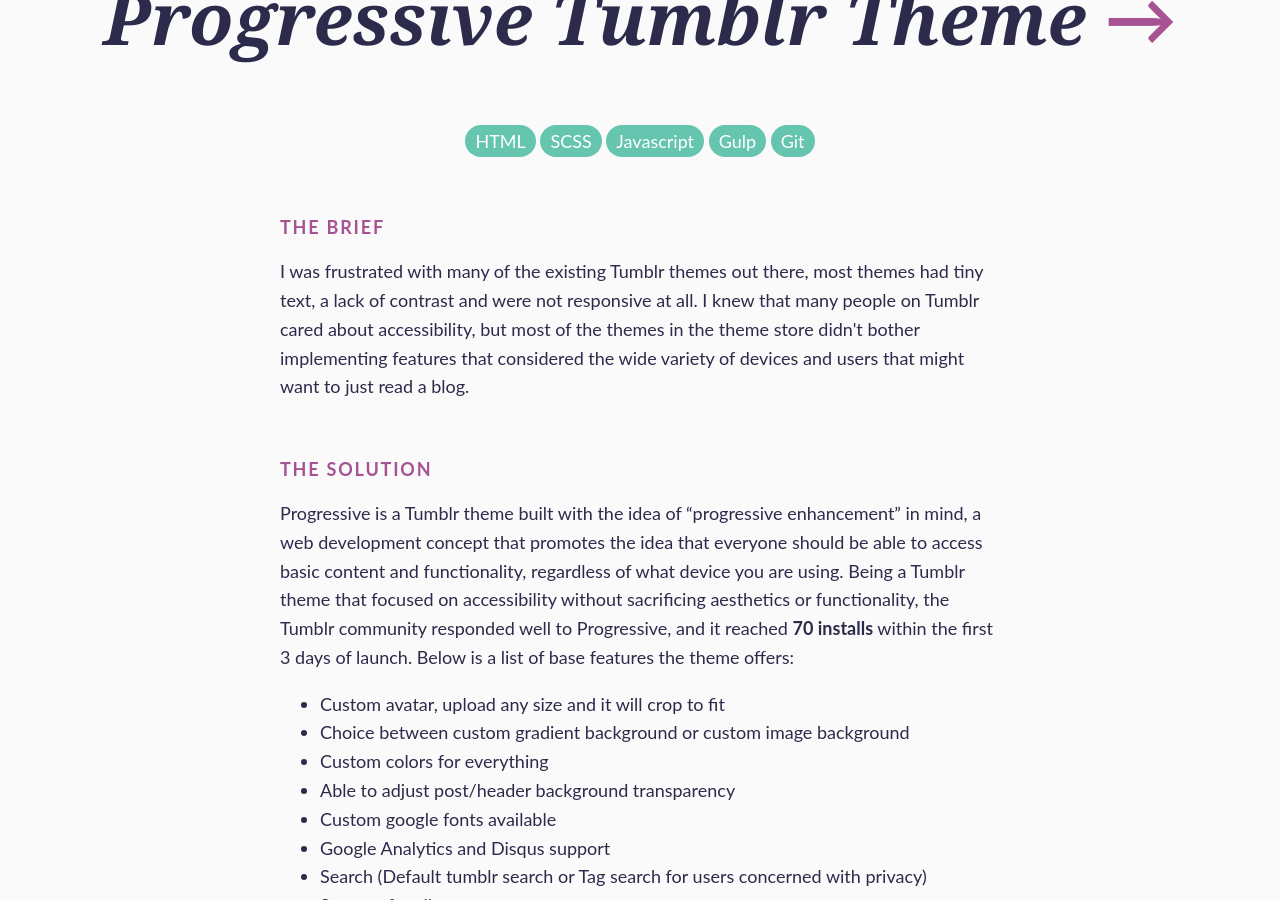
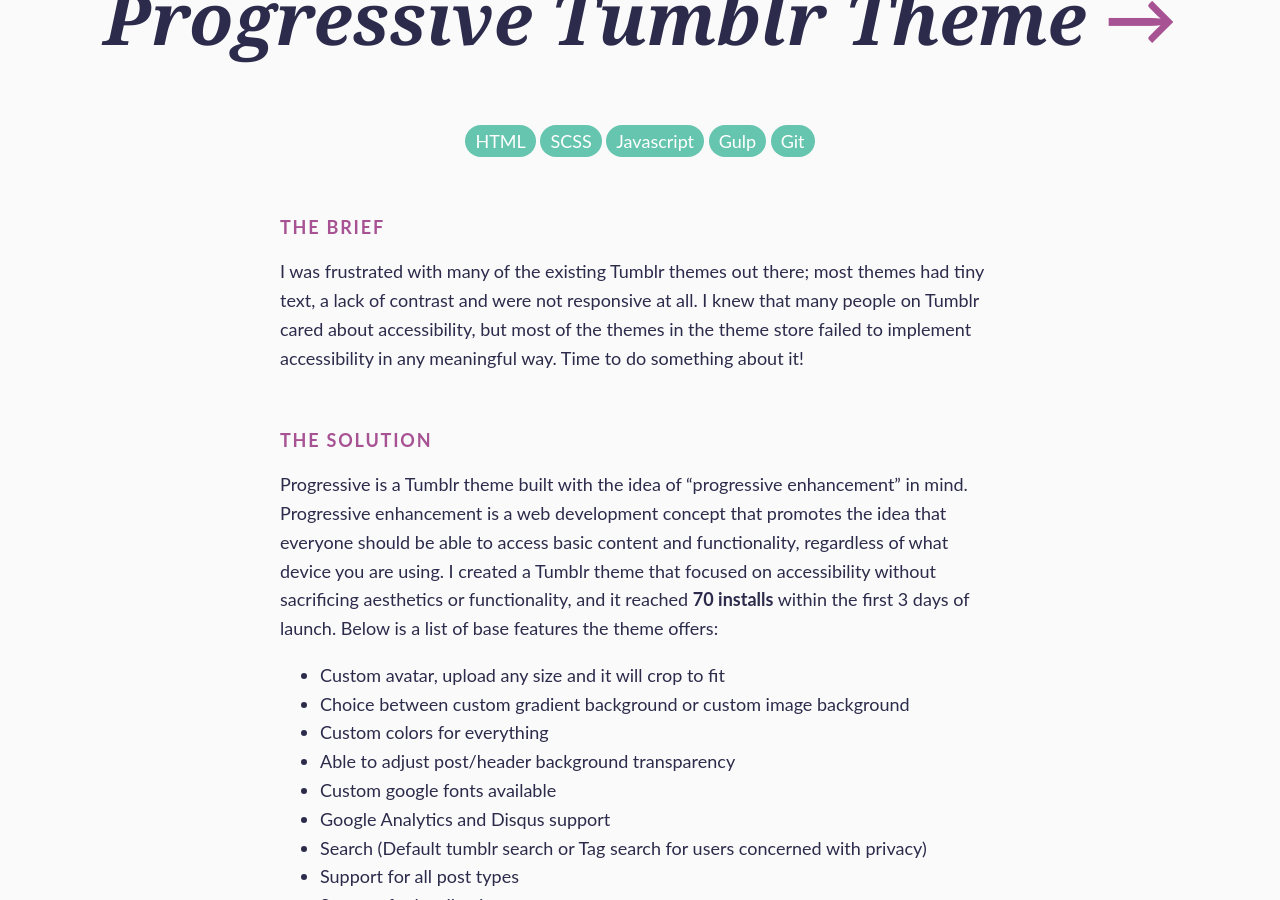
Before and after one commit to nchan0154/nicchan.me-legacy, a Jekyll site: the page built from _projects/progressive-theme.md, in a window 1280 px wide and 900 px high, scrolled down 790 px. Built offline with Jekyll 4.4.1, drawn with Linux system fonts in a browser that asks for light colours; some web fonts are replaced.

Commit message:
edited wording

```diff
--- a/_projects/progressive-theme.md
+++ b/_projects/progressive-theme.md
@@ -15,10 +15,10 @@
     - Git
 
 brief: |
-    I was frustrated with many of the existing Tumblr themes out there, most themes had tiny text, a lack of contrast and were not responsive at all. I knew that many people on Tumblr cared about accessibility, but most of the themes in the theme store didn't bother implementing features that considered the wide variety of devices and users that might want to just read a blog.
+    I was frustrated with many of the existing Tumblr themes out there; most themes had tiny text, a lack of contrast and were not responsive at all. I knew that many people on Tumblr cared about accessibility, but most of the themes in the theme store failed to implement accessibility in any meaningful way. Time to do something about it!
 
 solution: |
-    Progressive is a Tumblr theme built with the idea of “progressive enhancement” in mind, a web development concept that promotes the idea that everyone should be able to access basic content and functionality, regardless of what device you are using.  Being a Tumblr theme that focused on accessibility without sacrificing aesthetics or functionality, the Tumblr community responded well to Progressive, and it reached <strong>70 installs</strong> within the first 3 days of launch. Below is a list of base features the theme offers:
+    Progressive is a Tumblr theme built with the idea of “progressive enhancement” in mind. Progressive enhancement is a web development concept that promotes the idea that everyone should be able to access basic content and functionality, regardless of what device you are using.  I created a  Tumblr theme that focused on accessibility without sacrificing aesthetics or functionality, and it reached <strong>70 installs</strong> within the first 3 days of launch. Below is a list of base features the theme offers:
     <ul>
     <li>Custom avatar, upload any size and it will crop to fit</li>
     <li>Choice between custom gradient background or custom image background</li>
```
